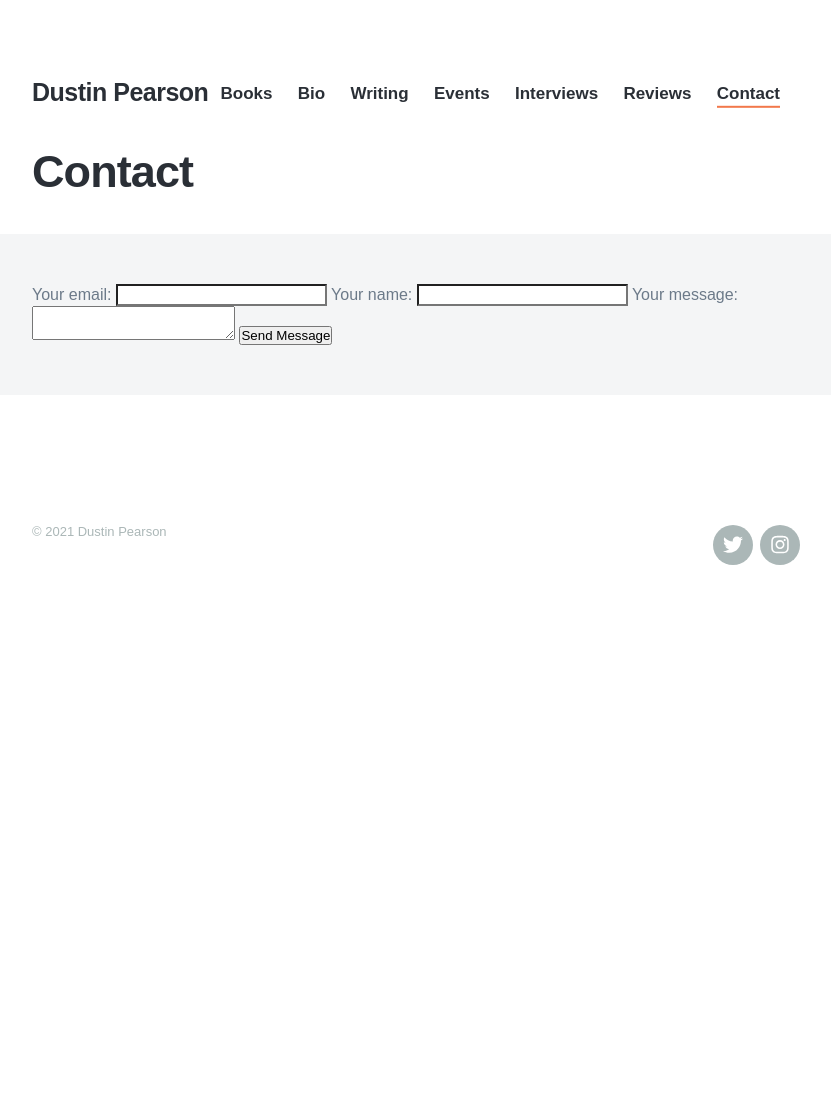
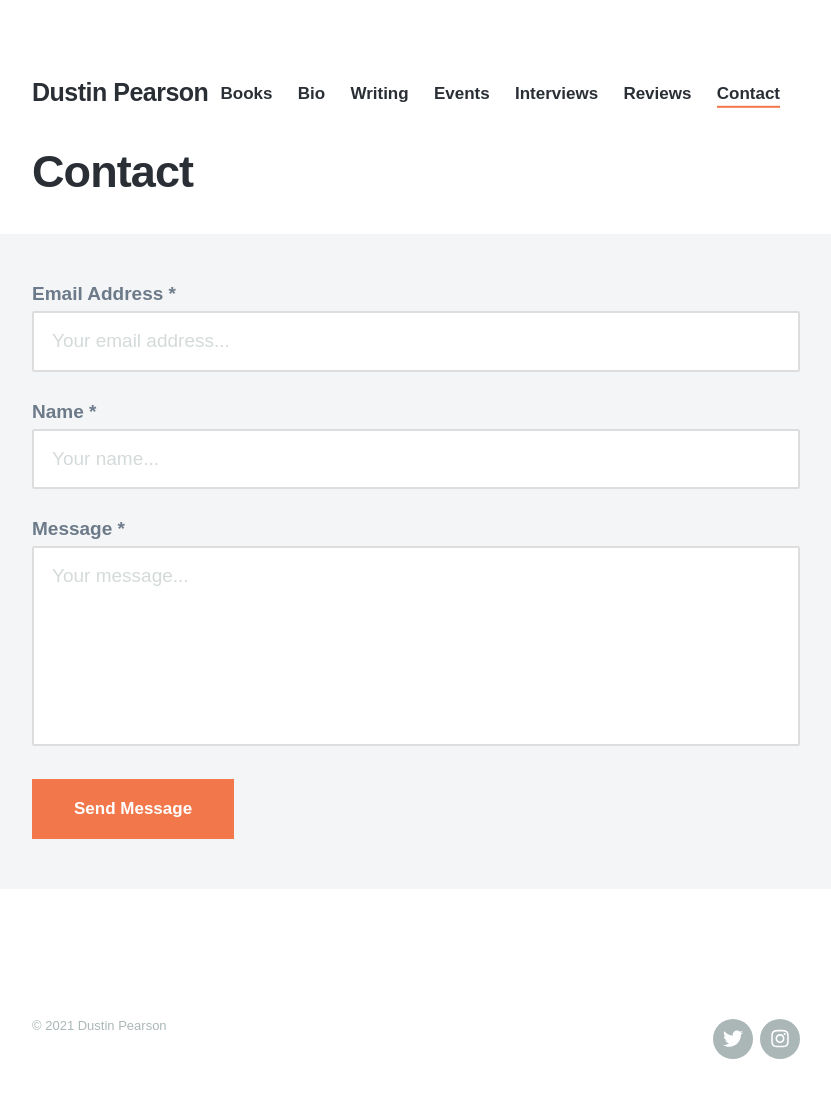
Before and after one commit to strikhar/dustinkpearson, a Jekyll site: the page built from _pages/contact.md, in a window 1280 px wide. Shown: the whole page, without its empty margins (224-1055 px from the left). Built offline with Jekyll 4.4.1, drawn with Linux system fonts in a browser that asks for light colours; nearby versions of some CDN libraries; some web fonts are replaced; before the commit the page ends 900 px from its top, so only the background shows below that.

```diff
--- a/_includes/contact-form.html
+++ b/_includes/contact-form.html
@@ -1,29 +1,30 @@
-<!-- modify this form HTML and place wherever you want your form -->
-
 <div class="contact-form">
 
-<form
-  action="https://formspree.io/f/xbjpnlnw"
-  method="POST"
->
-  <label>
-    Your email:
-    <input type="email" name="_replyto">
-  </label>
+	<form method="post" action="{{ site.data.settings.contact_settings.form_action }}" id="contact-form">
 
-	<label>
-    Your name:
-    <input type="name" name="_replyto">
-  </label>
+		<div class="contact-form__item">
+			<label class="contact-form__label">Email Address *</label>
+			<input type="text" name="email" placeholder="Your email address..." class="contact-form__input">
+		</div>
 
-  <label>
-    Your message:
-    <textarea name="message"></textarea>
-  </label>
+		<div class="contact-form__item">
+			<label class="contact-form__label">Name *</label>
+			<input type="text" name="name" placeholder="Your name..." class="contact-form__input">
+		</div>
 
-  <!-- your other form fields go here -->
+		<div class="contact-form__item">
+			<label class="contact-form__label">Message *</label>
+			<textarea name="message" placeholder="Your message..." class="contact-form__textarea"></textarea>
+		</div>
 
-  <button type="submit">Send Message</button>
-</form>
+		<input type="hidden" name="_next" value="{{ site.data.settings.contact_settings.confirmation_url }}" />
+		<input type="hidden" name="_subject" value="{{ site.data.settings.contact_settings.email_subject }}" />
+		<input type="text" name="_gotcha" style="display: none;" class="contact-form__gotcha" val="">
+
+		<div class="contact-form__item">
+			<input type="submit" value="{{ site.data.settings.contact_settings.send_button_text }}" class="button button--large">
+		</div>
+
+	</form>
 
 </div>
```
